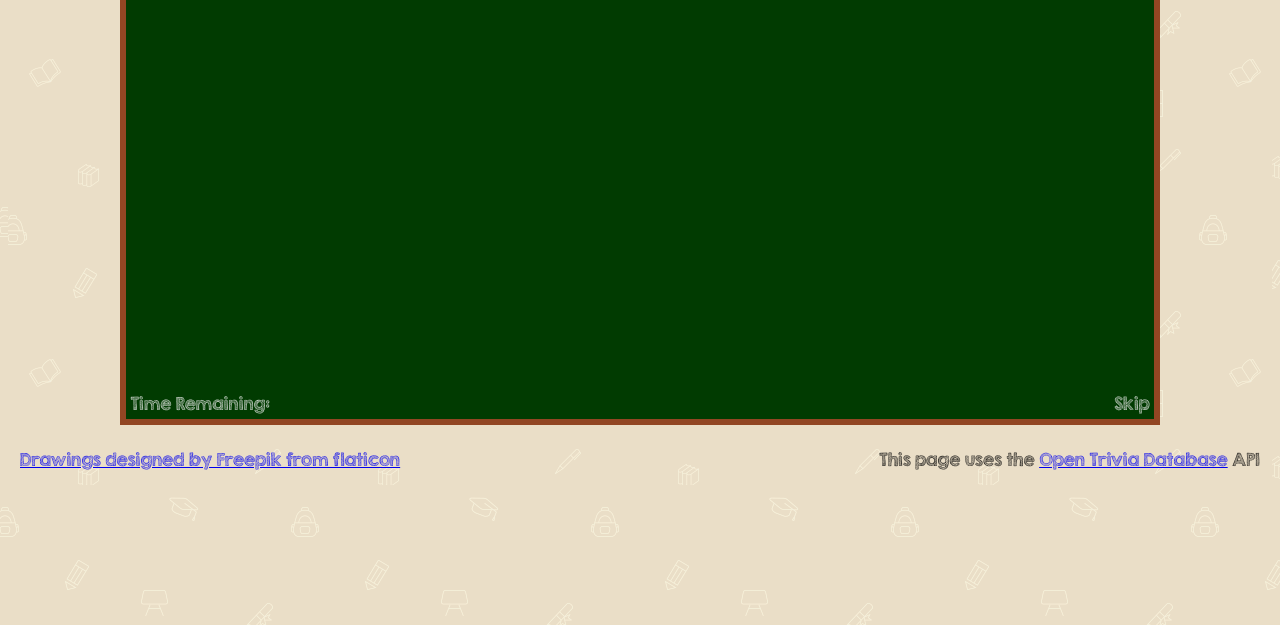
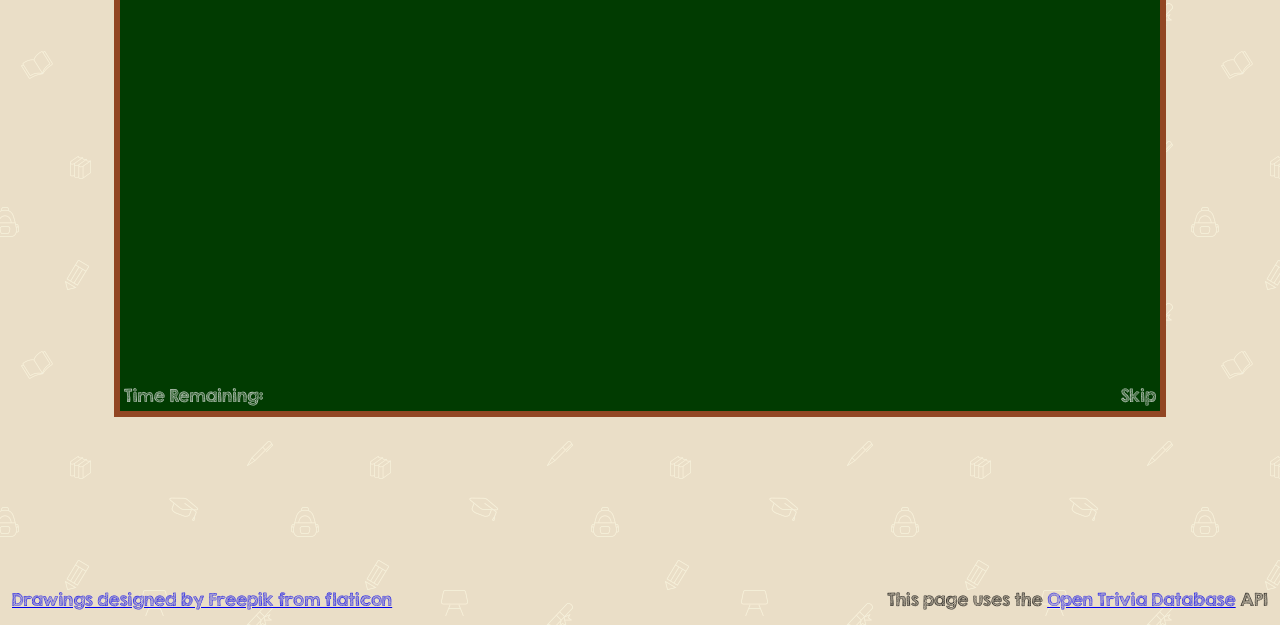
Before and after one commit to jaseat/triviagame, a plain HTML site: page index.html in a window 1280 px wide. Shown: the part 175-800 px from the top of the page. Drawn offline with nearby package versions, Linux system fonts and the light colour scheme.

Commit message:
fixed styles

```diff
--- a/assets/css/style.css
+++ b/assets/css/style.css
@@ -4,15 +4,17 @@
 }
 
 html, body{
+    margin: 0;
+    height: 100%;
     font-family: chalk-font;
     background-image: url(../images/school.png);
     min-width: 800px;
     position: relative;
-    overflow: auto;
 }
 
 #body-container{
     height: auto;
+    min-height: 100%;
     min-width: 800px;
     position: relative;
     overflow: auto;
```
